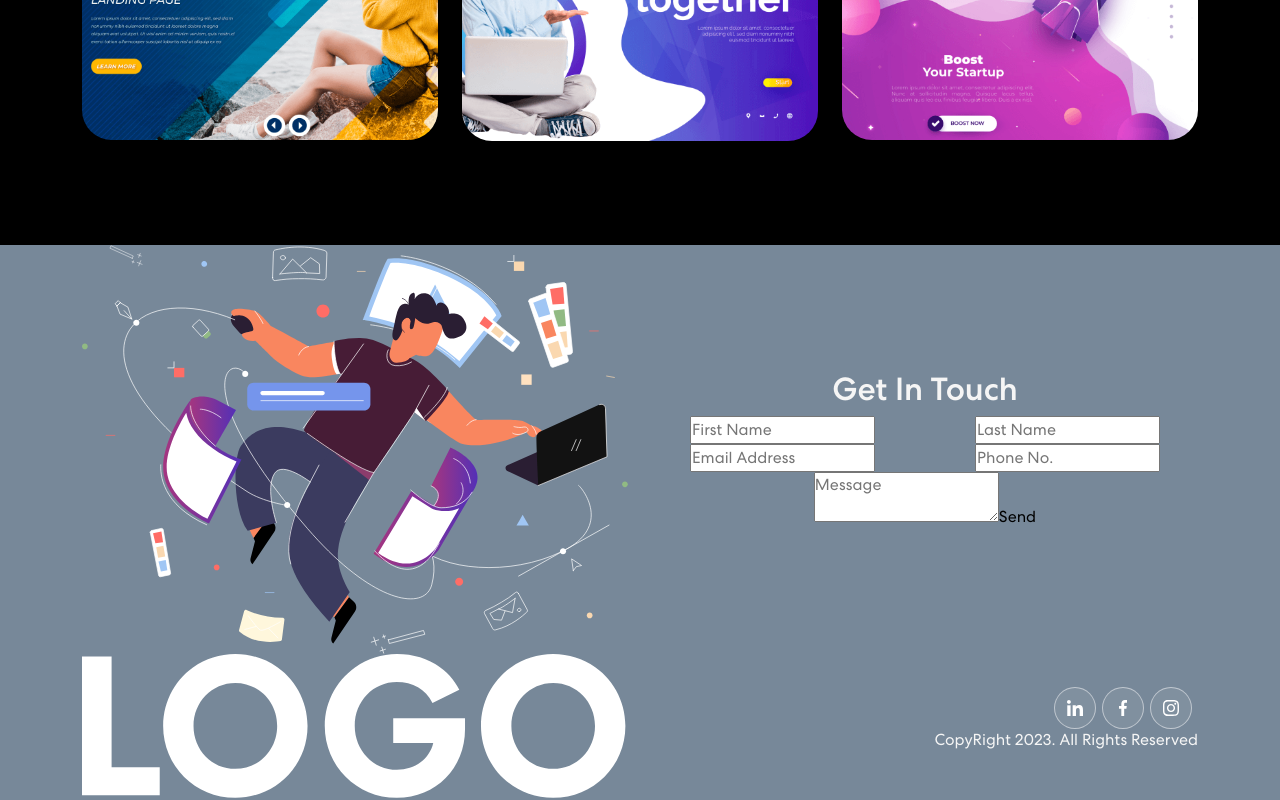
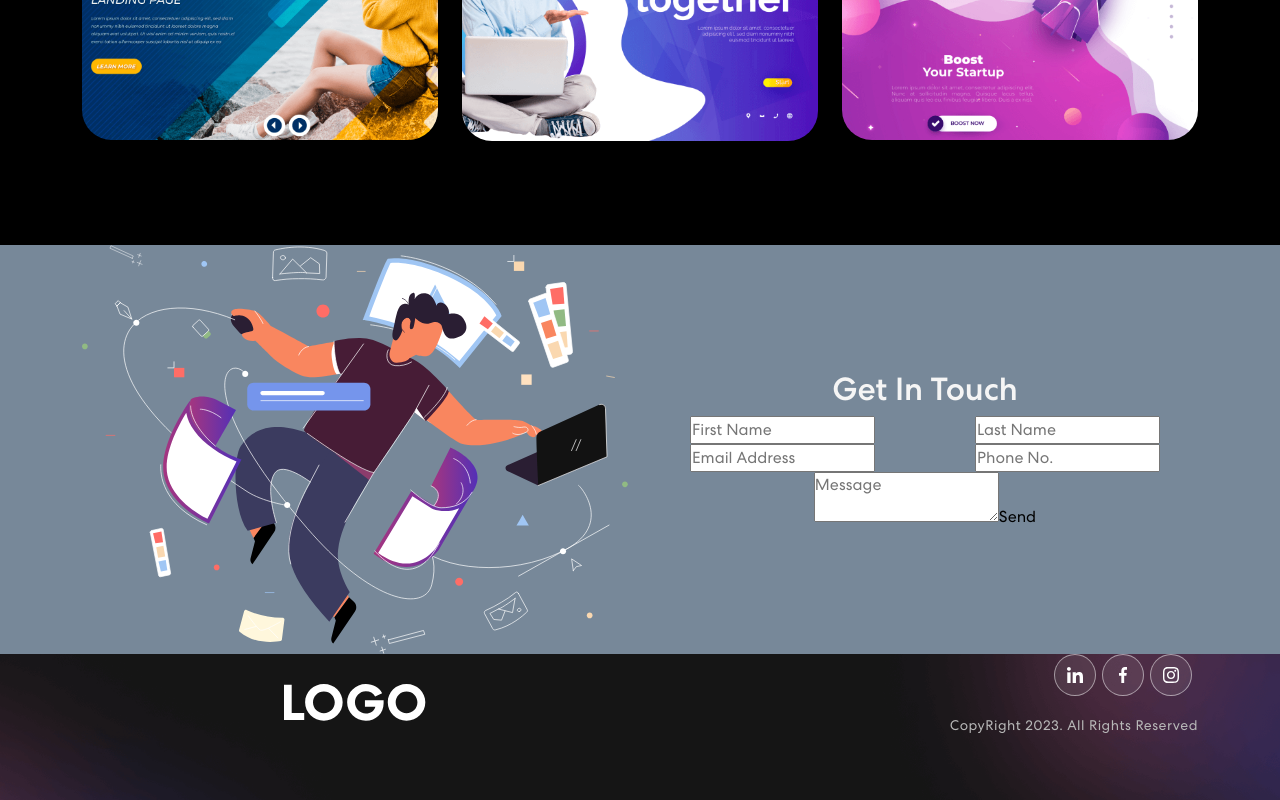
Before and after one commit to EloyVigil/personal-portfolio, a React (Create React App) app: page / in a window 1280 px wide. Shown: the part 2129-2929 px from the top of the page. Built offline with nearby package versions, Linux system fonts and the light colour scheme.

Commit message:
Footer CSS

```diff
--- a/src/App.css
+++ b/src/App.css
@@ -502,6 +502,31 @@ nav.navbar .navbar-toggler[aria-expanded="true"] .navbar-toggler-icon {
   z-index: -4;
 }
 
+/* ------------Contact CSS------------ */
+
+
+
+/* -----------Footer CSS----------- */
+
+.footer {
+  padding: 0 0 50px 0;
+  background-image: url('./views/img/footer-bg.png');
+  background-size: cover;
+  background-repeat: no-repeat;
+}
+
+.footer img {
+  width: 26%;
+}
+
+.footer p {
+  font-weight: 400;
+  font-size: 14px;
+  color:#B8B8B8;
+  letter-spacing: 0.5px;
+  margin-top: 20px;
+}
+
 .App {
   text-align: center;
 }
```
